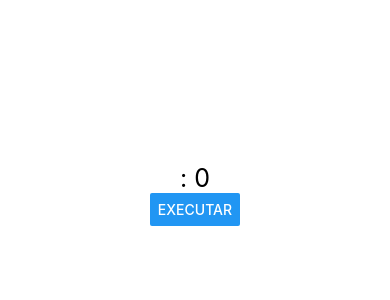
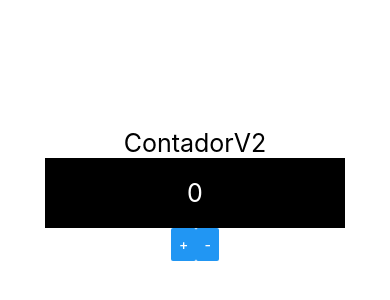
Before and after one commit to guisantosalves/first_project_reactNative, a React Native app: screen / in a window 390 px wide. Shown: the part 228-528 px from the top of the page. Built offline with nearby package versions, Linux system fonts and the light colour scheme.

Commit message:
exemplo usando comunicacao indireta

```diff
--- a/src/App.js
+++ b/src/App.js
@@ -8,16 +8,18 @@
 // import Titulo from './components/Titulo';
 // import Contador from './components/Contador'
 // import Pai from './components/direta/Pai'
+// import Pai from './components/indireta/Pai';
+// import Filho from './components/indireta/Filho';
 
 import React from 'react';
 import {Text, View, StyleSheet} from 'react-native';
-import Pai from './components/indireta/Pai';
-import Filho from './components/indireta/Filho';
+import ContadorV2 from './components/contador/ContadorV2'
 
 export default () => (
     <View style={style.App}>
+        <ContadorV2/>
+        {/* <MiniMax min={3} max={20}/>
         <Pai />
-        {/* <MiniMax min={3} max={20}/>
         <Contador inicial={100} passo={13} />
         <Contador />
         <Botao />
--- /dev/null
+++ b/src/components/contador/ContadorBotoes.js
@@ -0,0 +1,18 @@
+import React from 'react';
+import {Text, Button, View, StyleSheet} from 'react-native';
+import estilo from '../estilo';
+
+export default (props)=>{
+    return(
+        <View style={style.Botoes}>
+            <Button title="+" onPress={props.inc}/>
+            <Button title="-" onPress={props.dec}/>
+        </View>
+    )
+}
+
+const style = StyleSheet.create({
+    Botoes: {
+        flexDirection: "row"
+    }
+})
--- /dev/null
+++ b/src/components/contador/ContadorDisplay.js
@@ -0,0 +1,24 @@
+import React from 'react';
+import {View, Text, StyleSheet} from 'react-native';
+import Estilo from '../estilo';
+
+export default props => {
+    return(
+        <View style={style.Display}>
+            <Text style={[Estilo.txtG, style.DisplayText]}>
+                {props.num}
+            </Text>
+        </View>
+    )
+}
+
+const style = StyleSheet.create({
+    Display: {
+        backgroundColor: '#000',
+        padding: 20,
+        width: 300,
+    },
+    DisplayText: {
+        color: '#FFF'
+    }
+})
--- /dev/null
+++ b/src/components/contador/ContadorV2.js
@@ -0,0 +1,27 @@
+import React, {useState} from "react";
+import {Text} from 'react-native';
+import Estilo from '../estilo';
+import ContadoDisplay from './ContadorDisplay';
+import ContadorBotoes from "./ContadorBotoes";
+
+export default (props) => {
+    const [num, setNum] = useState(0);
+
+    const inc = ()=>{
+        setNum(num + 1)
+    }
+
+    const dec = ()=>{
+        setNum(num - 1)
+    }
+
+    return(
+        <>
+            <Text style={Estilo.txtG}>
+                ContadorV2
+            </Text>
+            <ContadoDisplay num={num}/>
+            <ContadorBotoes inc={inc} dec={dec}/>
+        </>
+    )
+}
```
